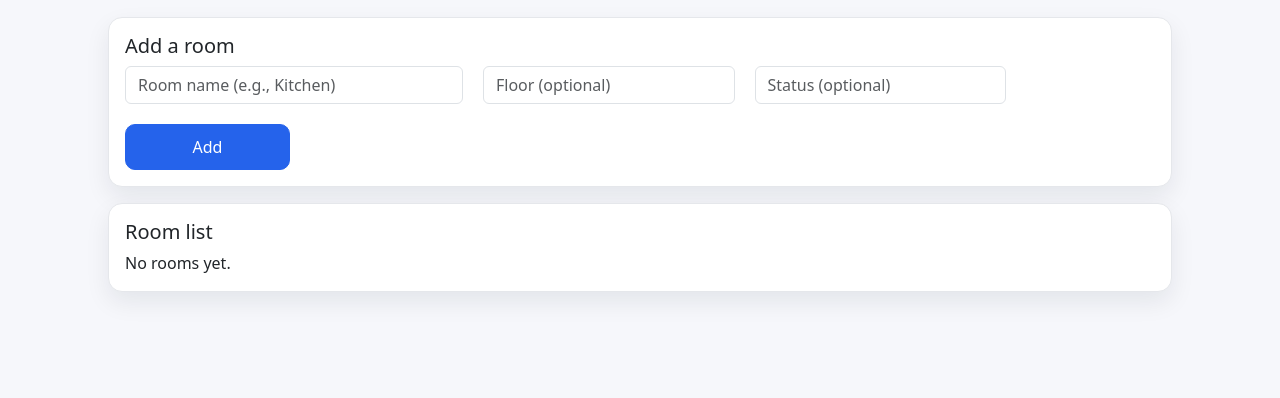
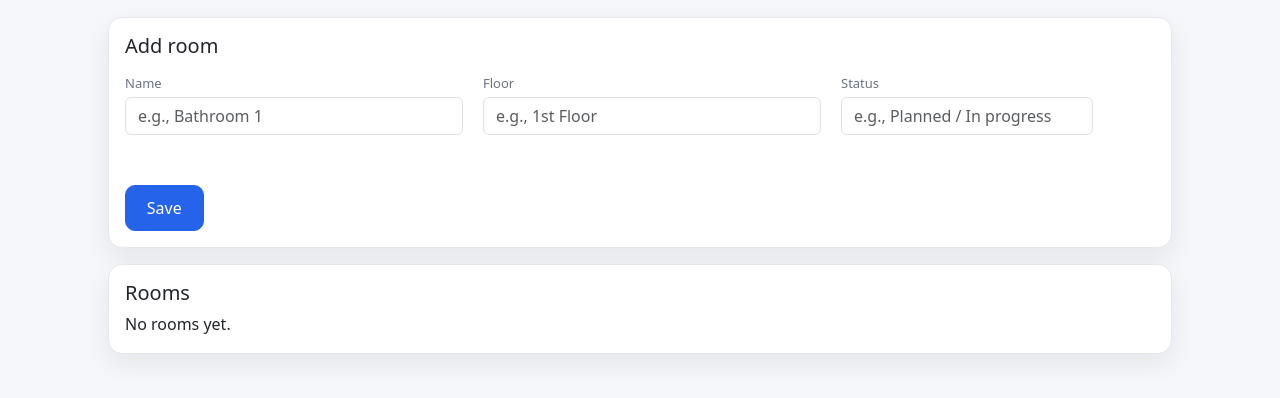
Before and after one commit to monnyjartin/renotracker, a FastAPI app: template app/templates/rooms.html in a window 1280 px wide. Shown: the part 182-580 px from the top of the page. Run offline with FastAPI, Linux system fonts and the light colour scheme; the template is opened without the code that fills it, so the values that code supplies are empty; parts of the project's set-up code (start-up, migrations or seed data) failed here and were passed over.

Commit message:
Fix auth redirects and polish rooms layout

```diff
--- a/app/main.py
+++ b/app/main.py
@@ -39,6 +39,17 @@ logging.basicConfig(level=logging.INFO)
 app = FastAPI(title="RenoTracker v1.2")
 app.add_middleware(SessionMiddleware, secret_key=settings.session_secret)
 
+from fastapi.responses import PlainTextResponse
+
+@app.exception_handler(RuntimeError)
+async def runtime_redirect_handler(request: Request, exc: RuntimeError):
+    msg = str(exc)
+    if msg.startswith("AUTH_REQUIRED_REDIRECT:"):
+        url = msg.split(":", 1)[1]
+        return _redirect(url)
+    return PlainTextResponse(msg, status_code=500)
+
+
 # Serve /static/styles.css from app/static/styles.css
 app.mount("/static", StaticFiles(directory="app/static"), name="static")
 templates = Jinja2Templates(directory="app/templates")
@@ -75,10 +86,15 @@ def _log_exception(prefix: str, ex: Exception) -> None:
 def _require_user_and_project(request: Request, db: Session) -> User:
     user = get_current_user(request, db)
     if not user:
-        raise RedirectResponse(url="/login", status_code=302)
+        # FastAPI can't raise a Response cleanly from deep helpers.
+        # Raise a RuntimeError that our exception handler can convert to a redirect.
+        raise RuntimeError("AUTH_REQUIRED_REDIRECT:/login")
+
     if not user.active_project_id:
-        raise RedirectResponse(url="/projects", status_code=302)
+        raise RuntimeError("AUTH_REQUIRED_REDIRECT:/projects")
+
     return user
+
 
 
 def _norm_doc_type(v: str) -> str:
@@ -756,8 +772,11 @@ def expenses_delete(expense_id: str, request: Request, db: Session = Depends(get
         return _redirect("/expenses")
 
     try:
-        # Unlink documents (so deleting the expense doesn't break anything)
-        db.query(Document).filter(Document.expense_id == e.id).update(
+        # Unlink only documents in THIS project that reference this expense
+        db.query(Document).filter(
+            Document.project_id == user.active_project_id,
+            Document.expense_id == e.id
+        ).update(
             {"expense_id": None},
             synchronize_session=False,
         )
@@ -770,6 +789,7 @@ def expenses_delete(expense_id: str, request: Request, db: Session = Depends(get
         return _redirect("/expenses?err=delete_failed")
 
     return _redirect("/expenses")
+
 
 
 
--- a/app/templates/_layout.html
+++ b/app/templates/_layout.html
@@ -28,11 +28,13 @@
 </nav>
 
 <main class="py-4">
-  <div class="container container-narrow">
+  {% set wide = (page_layout == "wide") %}
+  <div class="{{ 'container-fluid px-4' if wide else 'container container-narrow' }}">
     {% block content %}{% endblock %}
   </div>
 </main>
 
+
 <script src="https://cdn.jsdelivr.net/npm/bootstrap@5.3.3/dist/js/bootstrap.bundle.min.js"></script>
 </body>
 </html>
--- a/app/templates/rooms.html
+++ b/app/templates/rooms.html
@@ -1,50 +1,113 @@
 {% extends "_layout.html" %}
 {% block content %}
+
 <div class="d-flex justify-content-between align-items-center mb-3">
   <div>
     <h2 class="mb-1">Rooms</h2>
     <div class="small-muted">Project: <span class="badge-soft">{{ active_project.name }}</span></div>
+    {% if err %}
+      <div class="text-danger small mt-1">Error: {{ err }}</div>
+    {% endif %}
   </div>
 </div>
 
-{% if request.query_params.get('err') == 'duplicate' %}
-  <div class="alert alert-warning">That room already exists in this project.</div>
-{% endif %}
-
 <div class="card p-3 mb-3">
-  <h5 class="mb-2">Add a room</h5>
-  <form class="row g-2" method="post" action="/rooms/create">
+  <h5 class="mb-2">Add room</h5>
+  <form method="post" action="/rooms/create" class="row g-2">
     <div class="col-12 col-md-4">
-      <input class="form-control" name="name" placeholder="Room name (e.g., Kitchen)" required>
+      <label class="form-label small-muted mb-1">Name</label>
+      <input class="form-control" name="name" placeholder="e.g., Bathroom 1" required>
+    </div>
+    <div class="col-12 col-md-4">
+      <label class="form-label small-muted mb-1">Floor</label>
+      <input class="form-control" name="floor" placeholder="e.g., 1st Floor">
     </div>
     <div class="col-12 col-md-3">
-      <input class="form-control" name="floor" placeholder="Floor (optional)">
+      <label class="form-label small-muted mb-1">Status</label>
+      <input class="form-control" name="status" placeholder="e.g., Planned / In progress">
     </div>
-    <div class="col-12 col-md-3">
-      <input class="form-control" name="status" placeholder="Status (optional)">
-    </div>
-    <div class="col-12 col-md-2 d-grid">
-      <button class="btn btn-primary" type="submit">Add</button>
+    <div class="col-12 col-md-1 d-grid">
+      <label class="form-label small-muted mb-1">&nbsp;</label>
+      <button class="btn btn-primary" type="submit">Save</button>
     </div>
   </form>
 </div>
 
 <div class="card p-3">
-  <h5 class="mb-2">Room list</h5>
+  <h5 class="mb-2">Rooms</h5>
+
   {% if rooms %}
-    <div class="list-group list-group-flush">
-      {% for r in rooms %}
-        <div class="list-group-item bg-transparent d-flex justify-content-between align-items-center">
-          <div>
-            <div class="fw-semibold">{{ r.name }}</div>
-            <div class="small-muted">{% if r.floor %}{{ r.floor }}{% endif %}{% if r.status %} • {{ r.status }}{% endif %}</div>
-          </div>
-          <a class="btn btn-sm btn-outline-primary" href="/expenses?room_id={{ r.id }}">Expenses</a>
-        </div>
-      {% endfor %}
+    <div class="table-responsive">
+      <table class="table align-middle">
+        <thead>
+          <tr>
+            <th>Name</th>
+            <th>Floor</th>
+            <th>Status</th>
+            <th class="text-end"></th>
+          </tr>
+        </thead>
+        <tbody>
+          {% for r in rooms %}
+            <tr>
+              <td class="fw-semibold">{{ r.name }}</td>
+              <td class="text-muted">{{ r.floor or "—" }}</td>
+              <td class="text-muted">{{ r.status or "—" }}</td>
+              <td class="text-end">
+                <button class="btn btn-sm btn-outline-secondary" type="button"
+                        onclick="toggleEditRoom('{{ r.id }}')">Edit</button>
+
+                <form method="post" action="/rooms/{{ r.id }}/delete" style="display:inline;"
+                      onsubmit="return confirm('Delete this room? Tasks/expenses/documents will be unassigned (not deleted).');">
+                  <button class="btn btn-sm btn-outline-danger" type="submit">Delete</button>
+                </form>
+              </td>
+            </tr>
+
+            <tr id="edit-room-{{ r.id }}" style="display:none;">
+              <td colspan="4">
+                <div class="border rounded p-3 bg-light">
+                  <form method="post" action="/rooms/{{ r.id }}/update" class="row g-2">
+                    <div class="col-12 col-md-4">
+                      <label class="form-label small-muted mb-1">Name</label>
+                      <input class="form-control" name="name" value="{{ r.name }}" required>
+                    </div>
+                    <div class="col-12 col-md-4">
+                      <label class="form-label small-muted mb-1">Floor</label>
+                      <input class="form-control" name="floor" value="{{ r.floor or '' }}">
+                    </div>
+                    <div class="col-12 col-md-3">
+                      <label class="form-label small-muted mb-1">Status</label>
+                      <input class="form-control" name="status" value="{{ r.status or '' }}">
+                    </div>
+                    <div class="col-12 col-md-1 d-grid">
+                      <label class="form-label small-muted mb-1">&nbsp;</label>
+                      <button class="btn btn-primary" type="submit">Save</button>
+                    </div>
+
+                    <div class="col-12">
+                      <button class="btn btn-outline-secondary" type="button"
+                              onclick="toggleEditRoom('{{ r.id }}')">Cancel</button>
+                    </div>
+                  </form>
+                </div>
+              </td>
+            </tr>
+          {% endfor %}
+        </tbody>
+      </table>
     </div>
   {% else %}
     <div class="small-muted">No rooms yet.</div>
   {% endif %}
 </div>
+
+<script>
+  function toggleEditRoom(id) {
+    const row = document.getElementById('edit-room-' + id);
+    if (!row) return;
+    row.style.display = (row.style.display === 'none' || row.style.display === '') ? 'table-row' : 'none';
+  }
+</script>
+
 {% endblock %}
```
